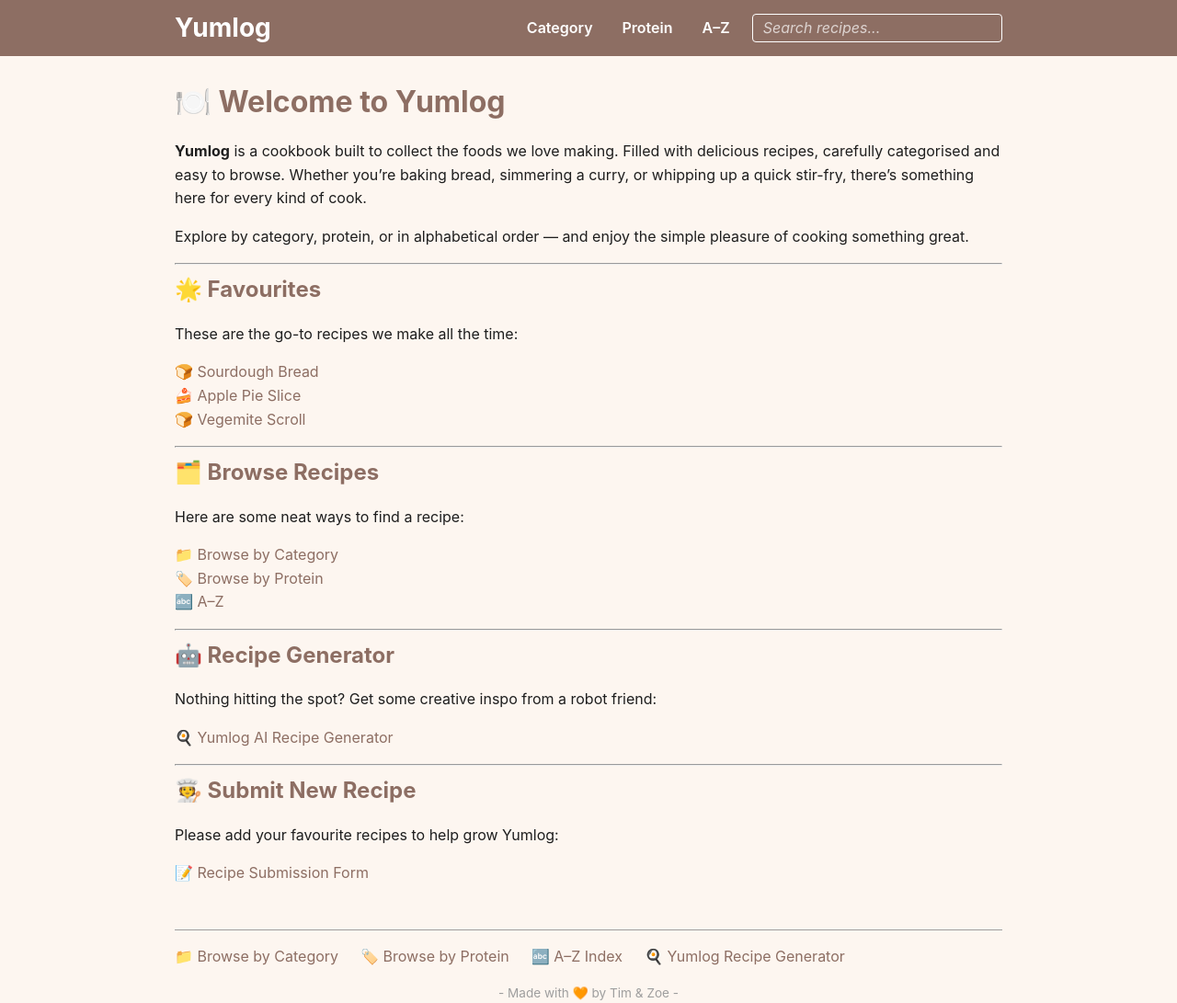
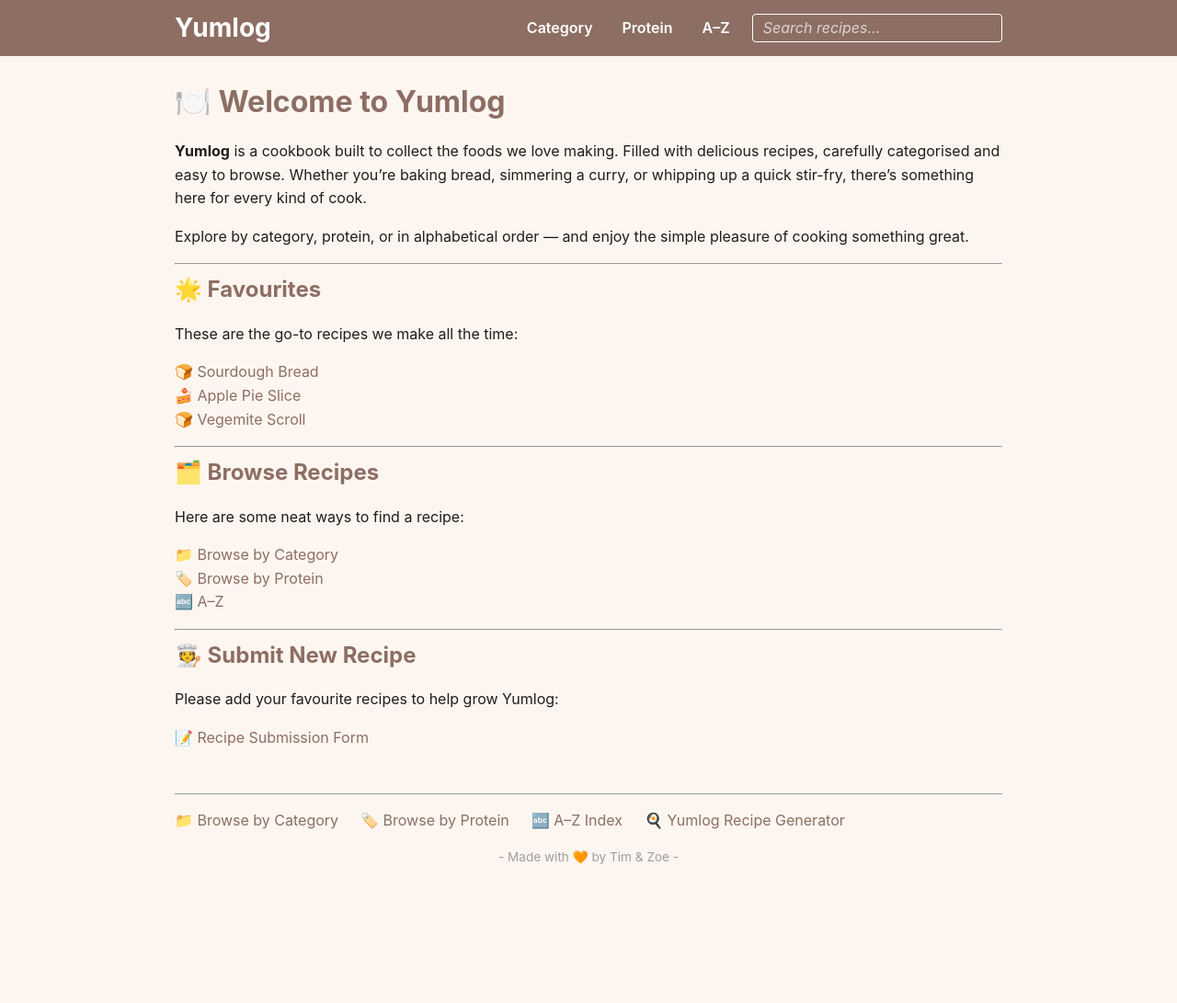
Before and after one commit to Tim-Claessen/yumlog, a Jekyll site: the page built from index.md, in a window 1280 px wide. Shown: the whole page at 92% size. Built offline with Jekyll 4.4.1, drawn with Linux system fonts in a browser that asks for light colours; after the commit the page ends 944 px from its top, so only the background shows below that.

Commit message:
Remove Recipe Generator section from index.md
Removed the Recipe Generator section from the index.

```diff
--- a/index.md
+++ b/index.md
@@ -32,14 +32,6 @@ Here are some neat ways to find a recipe:
 
 ---
 
-## 🤖 Recipe Generator
-
-Nothing hitting the spot? Get some creative inspo from a robot friend:
-
-🍳 [Yumlog AI Recipe Generator](./ai_generator.md)
-
----
-
 ## 🧑‍🍳 Submit New Recipe
 
 Please add your favourite recipes to help grow Yumlog:
```
